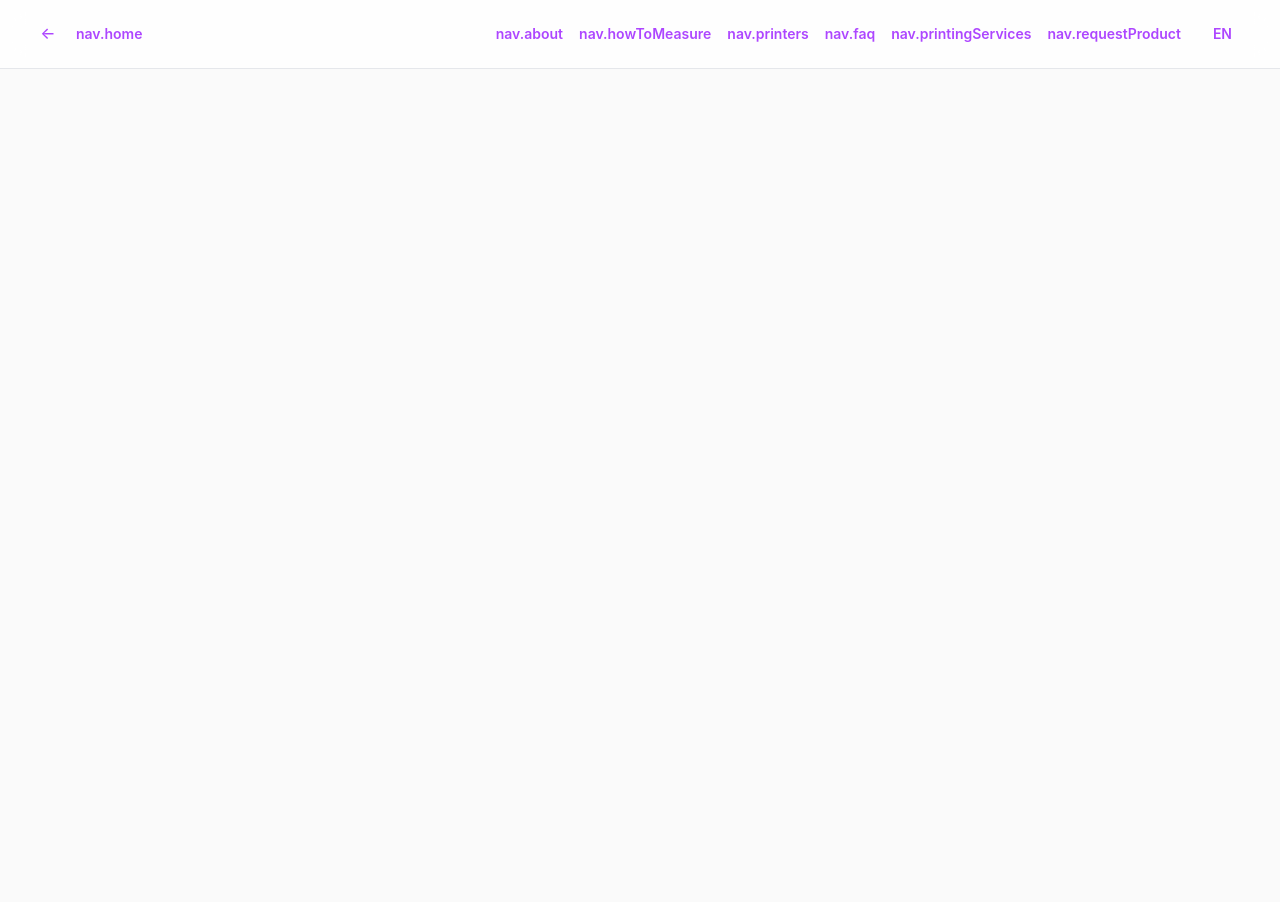
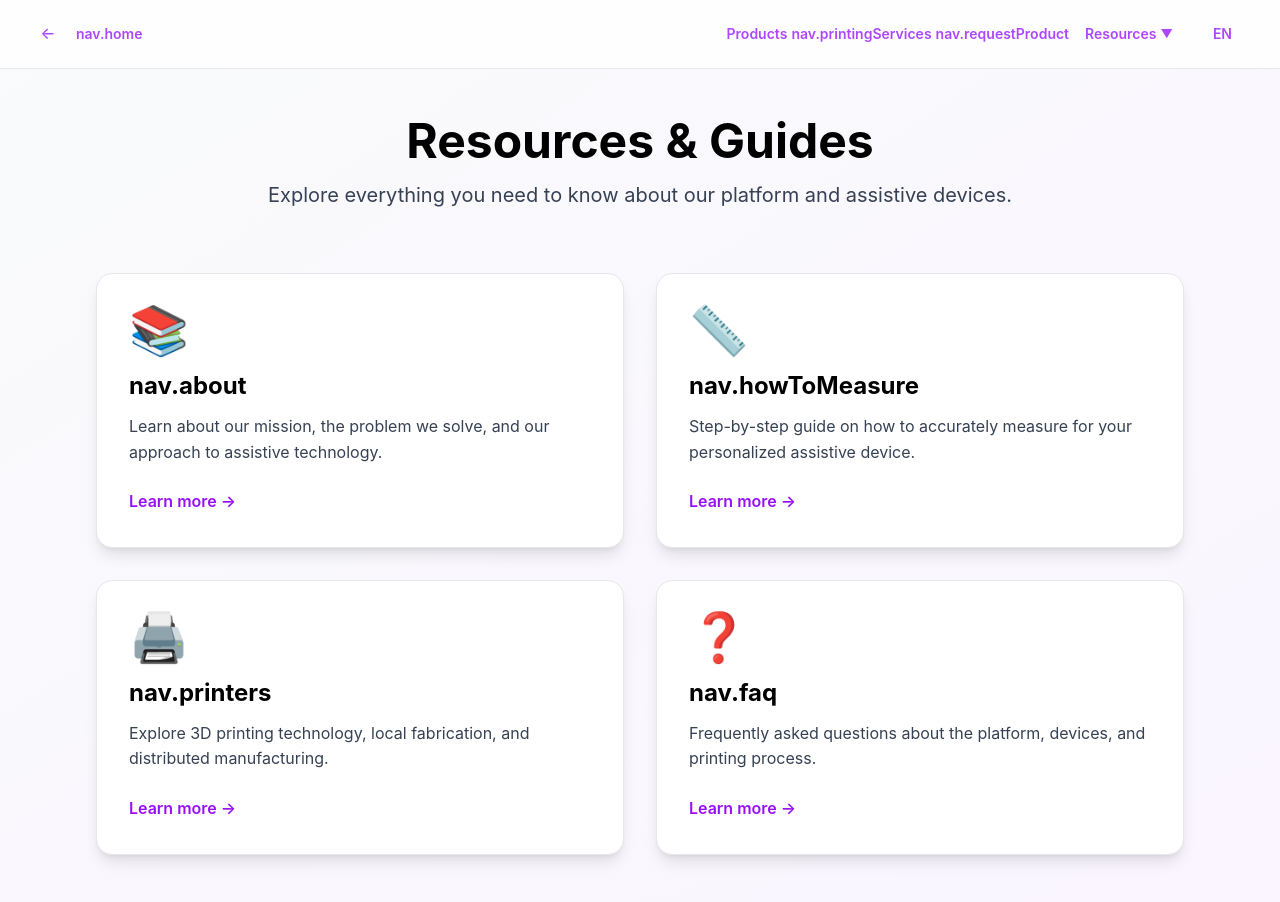
Before and after one commit to luizteco/thesis, a React (Vite) app: page /resources in a window 1280 px wide. Before the commit the page ends 800 px from the top, so only its background shows below. Built offline with nearby package versions, Linux system fonts and the light colour scheme; the HTML template or start-up script is replaced by a standard one.

Commit message:
feat: restructure navigation with Products link and nested Resources section; fix cup page images

```diff
--- a/src/App.tsx
+++ b/src/App.tsx
@@ -6,6 +6,7 @@ import { HowToMeasure } from "@pages/how-to-measure";
 import { Printers } from "@pages/printers";
 import { PrintingServices } from "@pages/printing-services";
 import { RequestProduct } from "@pages/request-product";
+import { Resources } from "@pages/resources";
 import { Welcome } from "@pages/welcome";
 import { useTranslation } from "react-i18next";
 import { useState } from "react";
@@ -24,6 +25,7 @@ function Navigation() {
   const { t, i18n } = useTranslation();
   const isHome = location.pathname === "/";
   const [mobileMenuOpen, setMobileMenuOpen] = useState(false);
+  const [resourcesDropdownOpen, setResourcesDropdownOpen] = useState(false);
 
   const getLinkClassName = (path: string) => {
     const isActive = location.pathname === path;
@@ -39,12 +41,16 @@ function Navigation() {
     i18n.changeLanguage(newLang);
   };
 
-  const navLinks = [
-    { path: "/", label: t("nav.home") },
+  const resourcesSubLinks = [
     { path: "/about", label: t("nav.about") },
     { path: "/how-to-measure", label: t("nav.howToMeasure") },
     { path: "/printers", label: t("nav.printers") },
     { path: "/faq", label: t("nav.faq") },
+  ];
+
+  const mainNavLinks = [
+    { path: "/", label: t("nav.home") },
+    { path: "/devices", label: "Products" },
     { path: "/printing-services", label: t("nav.printingServices") },
     { path: "/request-product", label: t("nav.requestProduct") },
   ];
@@ -68,17 +74,40 @@ function Navigation() {
         </div>
 
         {/* Desktop Navigation */}
-        <div className="hidden md:flex items-center gap-4">
-          {navLinks.map((link) => (
+        <div className="hidden md:flex items-center gap-1">
+          {mainNavLinks.map((link) => (
             link.path !== "/" && (
               <Link key={link.path} className={getLinkClassName(link.path)} to={link.path}>
                 {link.label}
               </Link>
             )
           ))}
+
+          {/* Desktop Resources Dropdown */}
+          <div className="relative group">
+            <button className="text-sm font-semibold text-purple-500 px-3 py-1 hover:text-purple-700 hover:bg-purple-50 rounded-lg transition-colors flex items-center gap-1">
+              Resources
+              <span className="text-xs">▼</span>
+            </button>
+            <div className="absolute left-0 mt-0 w-48 bg-white border border-gray-200 rounded-lg shadow-lg opacity-0 invisible group-hover:opacity-100 group-hover:visible transition-all">
+              <Link to="/resources" className="block px-4 py-3 text-sm font-semibold text-purple-500 hover:bg-purple-50 border-b border-gray-100">
+                All Resources
+              </Link>
+              {resourcesSubLinks.map((link) => (
+                <Link
+                  key={link.path}
+                  to={link.path}
+                  className="block px-4 py-2 text-sm text-gray-700 hover:bg-purple-50 hover:text-purple-700"
+                >
+                  {link.label}
+                </Link>
+              ))}
+            </div>
+          </div>
+
           <button
             onClick={toggleLanguage}
-            className="px-4 py-2 text-sm font-semibold text-purple-500 hover:text-purple-700 hover:bg-purple-50 rounded-lg transition-colors"
+            className="ml-2 px-4 py-2 text-sm font-semibold text-purple-500 hover:text-purple-700 hover:bg-purple-50 rounded-lg transition-colors"
           >
             {i18n.language === "en" ? "PT" : "EN"}
           </button>
@@ -104,7 +133,7 @@ function Navigation() {
       {/* Mobile Navigation Menu */}
       {mobileMenuOpen && (
         <div className="md:hidden bg-white border-t border-gray-200 px-4 py-3 space-y-2">
-          {navLinks.map((link) => (
+          {mainNavLinks.map((link) => (
             link.path !== "/" && (
               <Link
                 key={link.path}
@@ -116,6 +145,38 @@ function Navigation() {
               </Link>
             )
           ))}
+
+          {/* Mobile Resources Dropdown */}
+          <div>
+            <button
+              onClick={() => setResourcesDropdownOpen(!resourcesDropdownOpen)}
+              className="w-full text-left px-3 py-2 rounded-lg font-semibold text-sm text-purple-500 hover:bg-purple-50 flex items-center justify-between"
+            >
+              Resources
+              <span className={`text-xs transition-transform ${resourcesDropdownOpen ? "rotate-180" : ""}`}>▼</span>
+            </button>
+            {resourcesDropdownOpen && (
+              <div className="pl-2 space-y-1 mt-1">
+                <Link
+                  to="/resources"
+                  className="block px-3 py-2 rounded-lg font-semibold text-sm text-purple-600 hover:bg-purple-50"
+                  onClick={() => setMobileMenuOpen(false)}
+                >
+                  All Resources
+                </Link>
+                {resourcesSubLinks.map((link) => (
+                  <Link
+                    key={link.path}
+                    to={link.path}
+                    className="block px-3 py-2 rounded-lg text-sm text-gray-700 hover:bg-purple-50 hover:text-purple-700"
+                    onClick={() => setMobileMenuOpen(false)}
+                  >
+                    {link.label}
+                  </Link>
+                ))}
+              </div>
+            )}
+          </div>
         </div>
       )}
     </nav>
@@ -130,10 +191,11 @@ function App() {
         <Route path="/" element={<Welcome />} />
         <Route path="/devices" element={<Devices />} />
         <Route path="/device/:id" element={<Device />} />
+        <Route path="/resources" element={<Resources />} />
+        <Route path="/about" element={<About />} />
+        <Route path="/how-to-measure" element={<HowToMeasure />} />
+        <Route path="/printers" element={<Printers />} />
         <Route path="/faq" element={<FAQ />} />
-        <Route path="/how-to-measure" element={<HowToMeasure />} />
-        <Route path="/about" element={<About />} />
-        <Route path="/printers" element={<Printers />} />
         <Route path="/printing-services" element={<PrintingServices />} />
         <Route path="/request-product" element={<RequestProduct />} />
       </Routes>
--- a/src/pages/devices/[id]/device.tsx
+++ b/src/pages/devices/[id]/device.tsx
@@ -138,7 +138,7 @@ export function Device() {
   const printedImages = (() => {
     if (device.id === "bidet") return ["/preview-images/bidet.png"];
     if (device.id === "button") return ["/preview-images/button.png"];
-    if (device.id === "cup") return ["/preview-images/cup.png", "/preview-images/cutlery.png"];
+    if (device.id === "cup") return ["/preview-images/cup.png"];
     if (device.id === "cutlery") return ["/preview-images/cutlery.png"];
     return [device.previewImagePath];
   })();
--- /dev/null
+++ b/src/pages/resources.tsx
@@ -0,0 +1,71 @@
+import { useTranslation } from "react-i18next";
+import { Link } from "react-router-dom";
+
+export function Resources() {
+  const { t } = useTranslation();
+
+  const resourceCards = [
+    {
+      path: "/about",
+      title: t("nav.about"),
+      description: "Learn about our mission, the problem we solve, and our approach to assistive technology.",
+      icon: "📚",
+    },
+    {
+      path: "/how-to-measure",
+      title: t("nav.howToMeasure"),
+      description: "Step-by-step guide on how to accurately measure for your personalized assistive device.",
+      icon: "📏",
+    },
+    {
+      path: "/printers",
+      title: t("nav.printers"),
+      description: "Explore 3D printing technology, local fabrication, and distributed manufacturing.",
+      icon: "🖨️",
+    },
+    {
+      path: "/faq",
+      title: t("nav.faq"),
+      description: "Frequently asked questions about the platform, devices, and printing process.",
+      icon: "❓",
+    },
+  ];
+
+  return (
+    <div className="min-h-[calc(100vh-64px)] bg-linear-to-br from-gray-50 to-purple-50 py-12">
+      <div className="max-w-6xl mx-auto px-4 sm:px-6 lg:px-8">
+        {/* Header */}
+        <div className="text-center mb-12 sm:mb-16">
+          <h1 className="text-4xl sm:text-5xl font-bold text-black mb-3 sm:mb-4">
+            Resources & Guides
+          </h1>
+          <p className="text-lg sm:text-xl text-gray-700">
+            Explore everything you need to know about our platform and assistive devices.
+          </p>
+        </div>
+
+        {/* Resource Cards Grid */}
+        <div className="grid grid-cols-1 md:grid-cols-2 gap-6 sm:gap-8">
+          {resourceCards.map((card) => (
+            <Link
+              key={card.path}
+              to={card.path}
+              className="group bg-white rounded-2xl shadow-lg border border-gray-200 overflow-hidden hover:shadow-xl hover:border-purple-300 transition-all"
+            >
+              <div className="p-6 sm:p-8 h-full flex flex-col">
+                <div className="text-5xl mb-4">{card.icon}</div>
+                <h2 className="text-2xl font-bold text-black mb-3 group-hover:text-purple-700 transition-colors">
+                  {card.title}
+                </h2>
+                <p className="text-gray-700 flex-1">{card.description}</p>
+                <div className="mt-6 inline-flex items-center text-purple-600 font-semibold group-hover:text-purple-700">
+                  Learn more →
+                </div>
+              </div>
+            </Link>
+          ))}
+        </div>
+      </div>
+    </div>
+  );
+}
```
